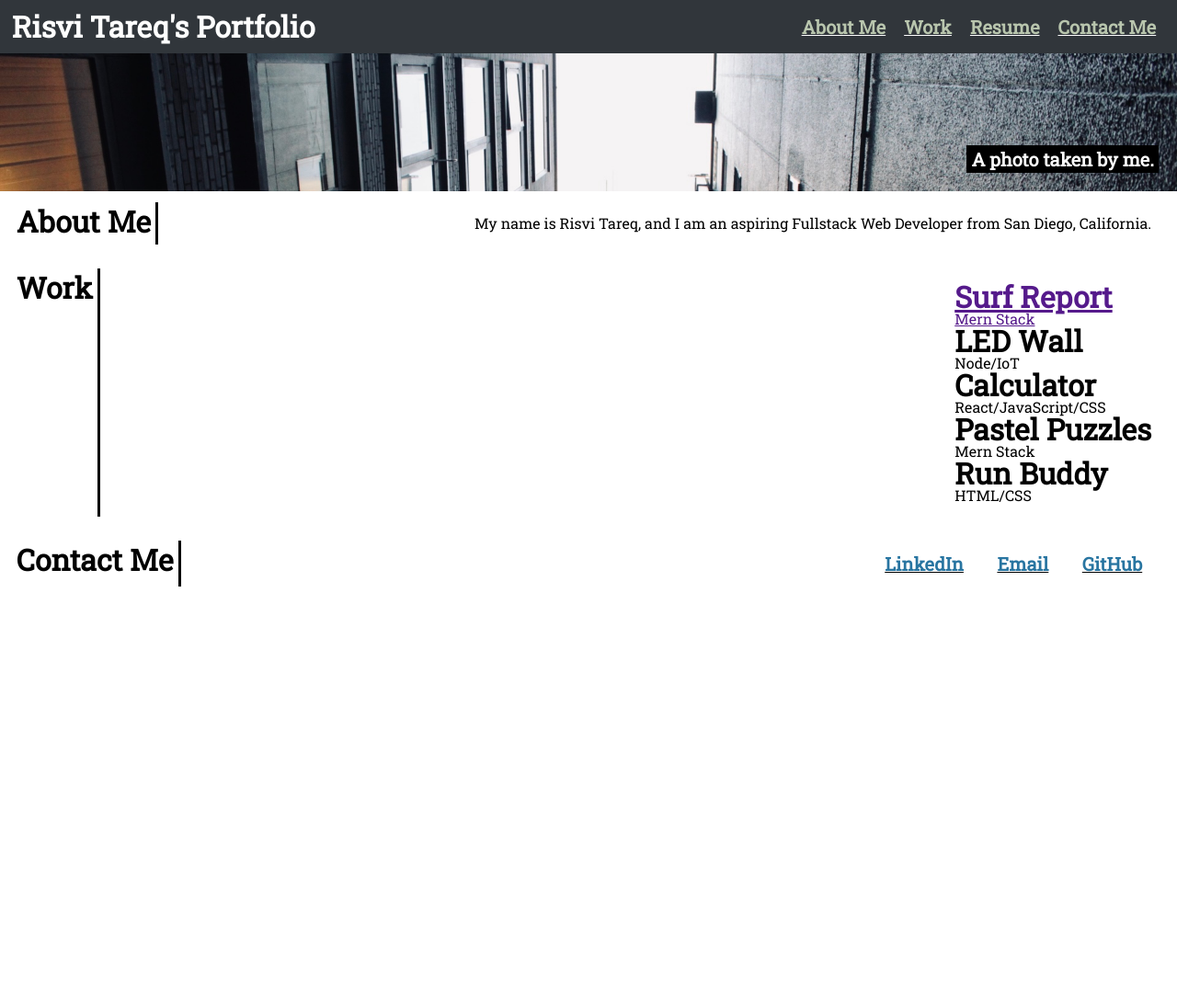
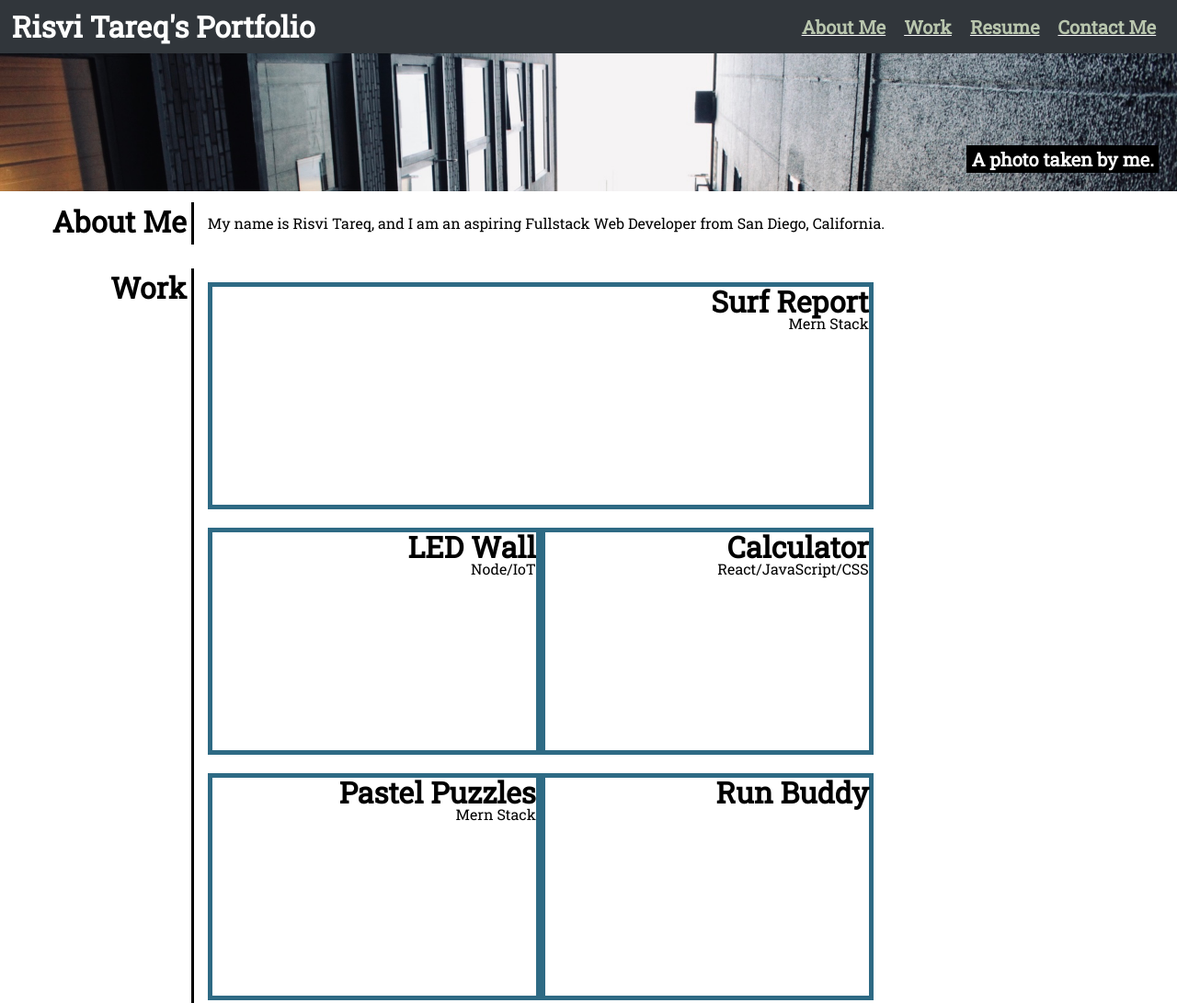
Before and after one commit to ivsir/Professional-Portfolio, a plain HTML site: page index.html in a window 1280 px wide. Shown: the top 1091 px of the page at 92% size. Before the commit the page ends 800 px from the top, so only its background shows below. Drawn offline with Linux system fonts and the light colour scheme.

Commit message:
Cleaned up the HTML and CSS

```diff
--- a/assets/css/style.css
+++ b/assets/css/style.css
@@ -1,3 +1,4 @@
+/* header */
 header {
     display: flex;
     justify-content: space-between;
@@ -7,9 +8,9 @@ header {
     color: #fff;
 }
 
+/* nav bar */
 nav ul {
     display: flex;
-    justify-content: space-between;
     min-width: 300px;
 }
 
@@ -29,7 +30,7 @@ li a {
     margin: 5px;
 }
 
-
+/* banner */
 .banner {
     background-image: url(../banner-image.jpg);
     max-width: 100%;
@@ -49,34 +50,55 @@ li a {
     font-size: 10px;
 }
 
-.row{
+/* main contents */
+.row {
     display: flex;
     padding: 1%;
     background-color: #ffffff;
-    justify-content: space-between;
+    text-align: right;
 }
 
-.title{
-
+.title {
     padding: 5px;
     border-right: 3px solid;
+    min-width: 198px;
 }
 
-.details{
+.details {
     margin: 10px;
     padding: 5px;
 }
 
-/* .card {
+.projects {
+    min-width: 100%
+}
+
+/* .big-card-wrapper {
+    width: 100%;
+} */
+
+.mainCard {
+    border: 5px solid rgb(46, 106, 132);
+    margin-bottom: 20px;
+    min-height: 247px;
+}
+
+.small-card-wrapper {
     display: flex;
     flex-wrap: wrap;
+    justify-content: space-between;
+}
+
+.mini {
     border: 5px solid rgb(46, 106, 132);
     margin: auto;
     margin-bottom: 20px;
-    width: 33%;
+    min-width: 50%;
     min-height: 247px;
-} */
+    flex-grow: 1;
+}
 
+/* footer contents */
 .footerNav a {
     color: #2875a1;
     font-weight: bold;
@@ -87,7 +109,7 @@ li a {
     color: rgb(36, 31, 31);
 }
 
-
+/* media queries */
 @media screen and (max-width: 768px) {
     header {
         flex-direction: column;
--- a/index.html
+++ b/index.html
@@ -33,54 +33,52 @@
     </figure>
     <main>
         <section class="row" id="about-me">
-            <section class="title">
+            <div class="title">
                 <h2>About Me</h2>
-            </section>
-            <section class="details">
+            </div>
+            <div class="details">
                 <p> My name is Risvi Tareq, and I am an aspiring Fullstack Web Developer from San Diego,
                     California.</p>
-            </section>
+            </div>
         </section>
         <section class="row" id="work">
-            <section class="title">
+            <div class="title">
                 <h2>Work</h2>
-            </section>
-            <section class="details">
+            </div>
+            <div class="details">
                 <div class="projects">
-                    <a href="">
-                        <section class="mainCard card1">
-                            <h3>Surf Report</h3>
-                            <p>Mern Stack</p>
-                        </section>
-                    </a>
+                        <div class="mainCard" id="card1">
+                            <div class="cardHeader">
+                                <h3>Surf Report</h3>
+                                <p>Mern Stack</p>
+                            </div>
+                        </div>
+
                     <div class="small-card-wrapper">
-                        <div class="mini">
-                            <section class="card card2">
+                        <div class="mini" id="card2">
+                            <div class="cardHeader">
                                 <h3>LED Wall</h3>
                                 <p>Node/IoT</p>
-                            </section>
+                            </div>
                         </div>
-                        <div class="mini">
-                            <section class="card card3">
+                        <div class="mini" id="card3">
+                            <div class="cardHeader">
                                 <h3>Calculator</h3>
                                 <p>React/JavaScript/CSS</p>
-                            </section>
+                            </div>
                         </div>
-                        <div class="mini">
-                            <section class="card card4">
+                        <div class="mini" id="card4">
+                            <div class="cardHeader">
                                 <h3>Pastel Puzzles</h3>
                                 <p>Mern Stack</p>
-                            </section>
+                            </div>
                         </div>
-                        <div class="mini">
-                            <section class="card card5">
+                        <div class="mini" id="card5">
+                            <div class="cardHeader">
                                 <h3>Run Buddy</h3>
-                                <p>HTML/CSS</p>
-                            </section>
+                            </div>
                         </div>
                     </div>
-                </div>
-            </section>
         </section>
         <section class="row" id="contact-me">
             <section class="title">
```
